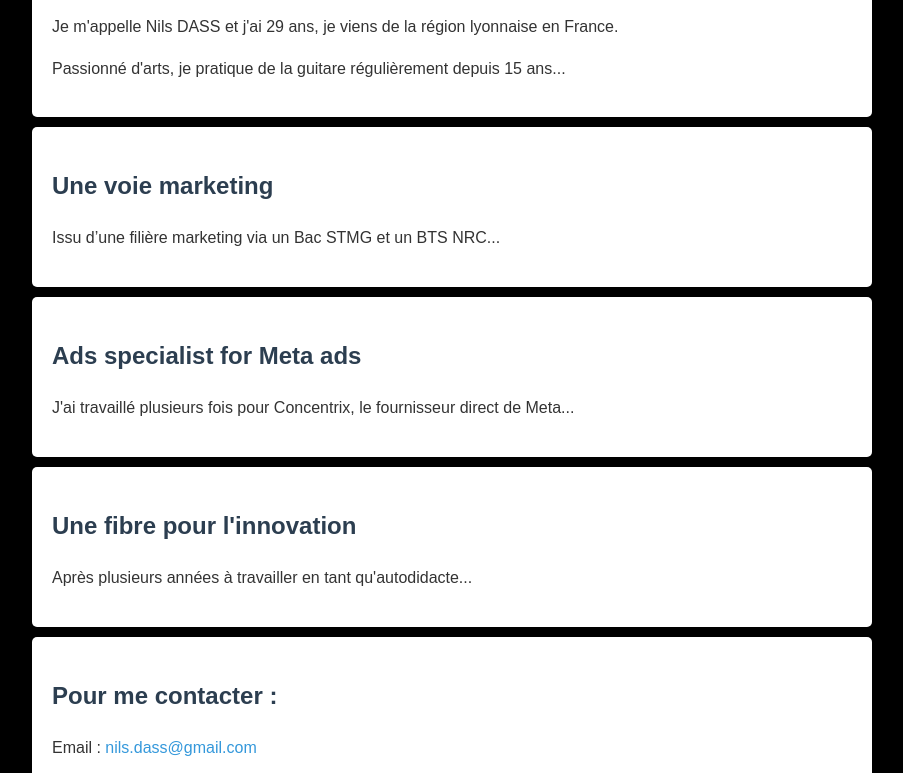
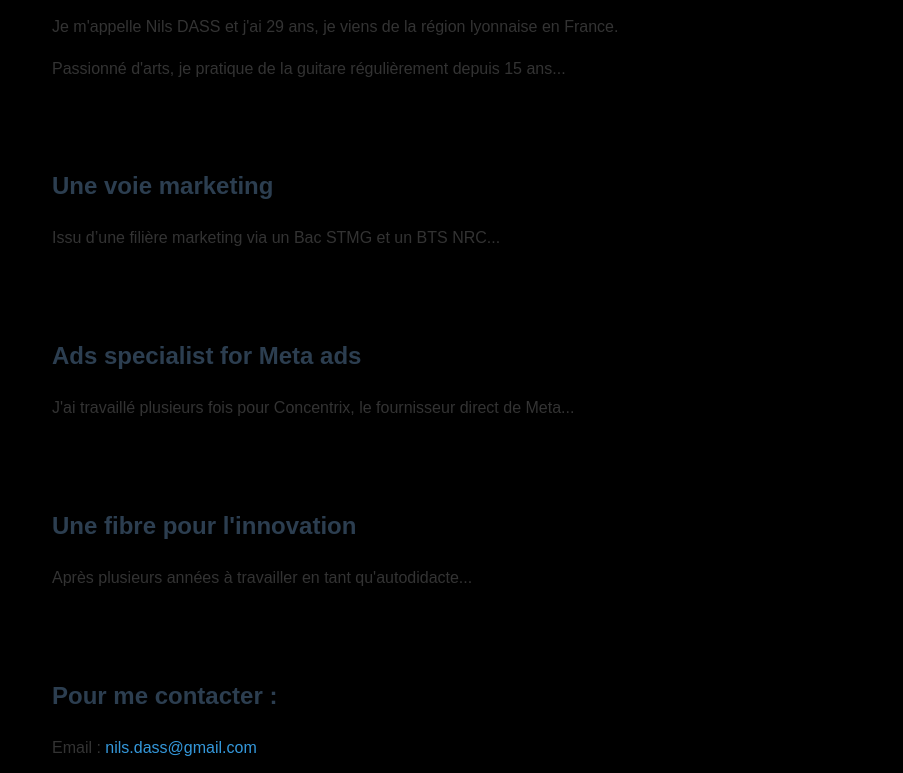
Before and after one commit to H3LY05/MyCV, a plain HTML site: page index.html in a window 1280 px wide. Shown: the part 100-873 px from the top of the page, without its empty margins (188-1091 px from the left). Drawn offline with Linux system fonts and the light colour scheme.

Commit message:
Update css_website.css

```diff
--- a/css_website.css
+++ b/css_website.css
@@ -1,5 +1,5 @@
 body {
-  font-family: Arial, sans-serif;
+  font-family: Exo, sans-serif;
   margin: 0;
   padding: 0;
   line-height: 1.6;
@@ -11,7 +11,7 @@ header, section, footer {
   padding: 20px;
   max-width: 800px;
   margin: auto;
-  background: #fff;
+  background: #000000;
   margin-bottom: 10px;
   border-radius: 5px;
 }
```
